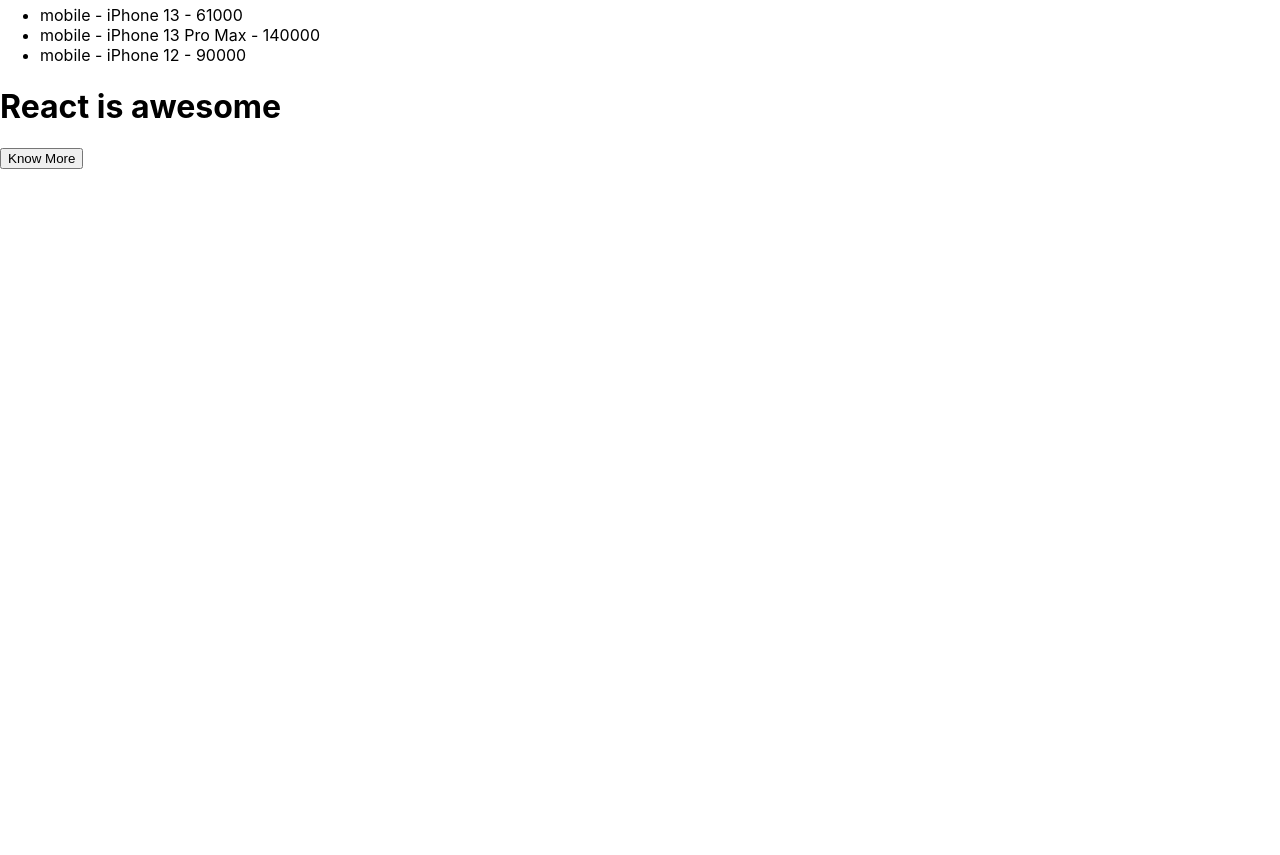
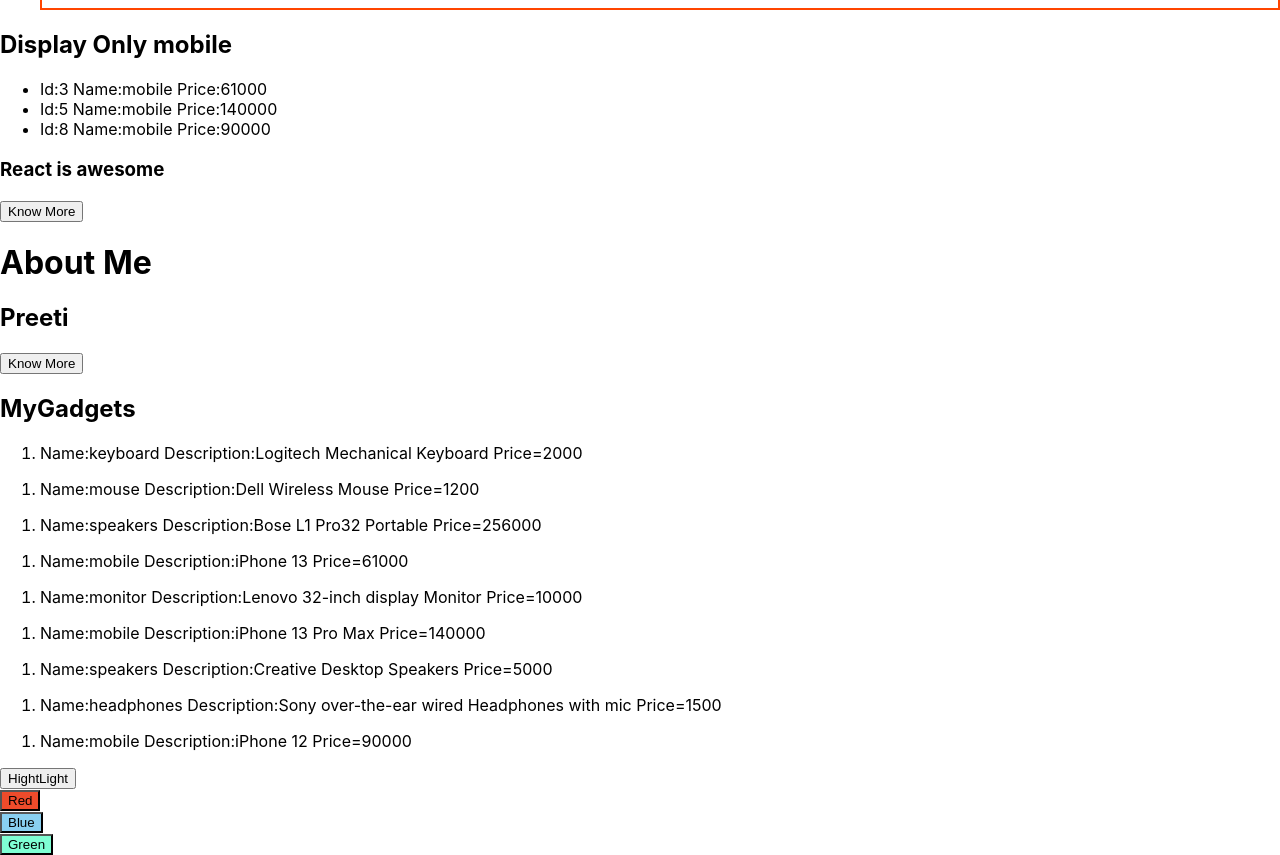
Before and after one commit to RakeshRanjanUIDeveloper/React-Ocean, a React (Create React App) app in the folder neog-practice-app/: page / in a window 1280 px wide. Shown: the part 337-1192 px from the top of the page. Before the commit the page ends 800 px from the top, so only its background shows below. Built offline with nearby package versions, Linux system fonts and the light colour scheme.

Commit message:
react-Question&Answers

```diff
--- a/neog-practice-app/src/App.js
+++ b/neog-practice-app/src/App.js
@@ -1,18 +1,19 @@
 import './App.css';
-import Article from './practiceset2/Article';
-import Gadgets from './practiceset2/Gadgets';
-import Greeting from './practiceset2/Greeting';
-import Phones from './practiceset2/Phones';
-import Product from './practiceset2/Product';
-import UserProfile from './practiceset2/UserProfile';
-// import About from './Assignment2/About';
-// import Article from './Assignment2/Article';
-// import Gadgets from './Assignment2/Gadgets';
-// import Greeting from './Assignment2/Greeting';
-// import Mobiles from './Assignment2/Mobiles';
-// import MyGadgets from './Assignment2/MyGadgets';
-// import Product from './Assignment2/Product';
-// import UserProfile from './Assignment2/UserProfile';
+// import Article from './practiceset2/Article';
+// import Gadgets from './practiceset2/Gadgets';
+// import Greeting from './practiceset2/Greeting';
+// import Phones from './practiceset2/Phones';
+// import Product from './practiceset2/Product';
+// import UserProfile from './practiceset2/UserProfile';
+import About from './Assignment2/About';
+import Article from './Assignment2/Article';
+import ColorPicker from './Assignment2/ColorPicker';
+import Gadgets from './Assignment2/Gadgets';
+import Greeting from './Assignment2/Greeting';
+import Mobiles from './Assignment2/Mobiles';
+import MyGadgets from './Assignment2/MyGadgets';
+import Product from './Assignment2/Product';
+import UserProfile from './Assignment2/UserProfile';
 // import EmployeeCard from './components/EmployeeCard';
 // import EmployeeDetails from './components/EmployeeDetails';
 
@@ -130,20 +131,21 @@
        {/*<EmployeeCard name="Rakesh" designation="SE" experience="test" />
        <EmployeeDetails />
        <Greeting name='Rakesh'/>
-       <Product name='chair' price='10$'/>
+       <Product name='chair' price='10$'/>*/}
        <UserProfile user={userData}/>
        <Gadgets products={products}/>
        <Mobiles products={electronics}/>
        <Article title={title} content={content}/>
        <About heading={heading} name={name} learning={learning}/>
-       <MyGadgets products={myGadgets}/> */}
+       <MyGadgets products={myGadgets}/>
+       <ColorPicker/>
 
-     <Greeting name="Rakesh" />
+  {/* <Greeting name="Rakesh" />
      <Product name="Mobile" price={50000} />
      <UserProfile user={userData} />
      <Gadgets products={products} />
      <Phones products={electronics} />
-     <Article title={title} content={content} />
+     <Article title={title} content={content} />*/}
     </div>
   );
 }
--- a/neog-practice-app/src/Assignment2/About.js
+++ b/neog-practice-app/src/Assignment2/About.js
@@ -4,7 +4,7 @@
 
     const [toggle,setToggle]=useState(false)
     const showContent=()=>{
-        (toggle?setToggle(false):setToggle(true))
+        setToggle((prev)=>!prev)
     }
 
   return (
--- /dev/null
+++ b/neog-practice-app/src/Assignment2/ColorPicker.js
@@ -0,0 +1,46 @@
+import React, { useState } from 'react';
+
+const ColorPicker = () => {
+  const colors = [
+    { name: 'Red', hex: '#EE4B2B' },
+    { name: 'Blue', hex: '#89CFF0' },
+    { name: 'Green', hex: '#7FFFD4' },
+  ];
+ const [colorVisible,setColorVisible]=useState({})
+
+ const showCode=(color)=>{
+    console.log(colorVisible);
+
+    setColorVisible(()=>({
+
+           ...colorVisible,
+           [color.name]:colorVisible[color.name]?null:color.hex}
+    )
+
+    )
+
+ }
+
+
+  return (
+    <div>
+    {colors.map((color)=>
+        <div>
+    <button style={{backgroundColor:color.hex}} onClick={()=>showCode(color)}>{color.name}</button>
+    <div>{colorVisible[color.name]}</div>
+
+    </div>
+
+    )}
+
+
+
+
+
+
+
+    </div>
+  );
+};
+
+export default ColorPicker;
--- a/neog-practice-app/src/Assignment2/MyGadgets.js
+++ b/neog-practice-app/src/Assignment2/MyGadgets.js
@@ -13,7 +13,8 @@
     <h2>MyGadgets</h2>
     {products.map(({id,name,description,price})=>
     <ol>
-    <li key={id} >Name:{name}  Description:{description} Price={price}</li>
+
+    <li key={id} style={price>50000&&show?highlightstyle:{}} >Name:{name}  Description:{description} Price={price}</li>
    </ol>
 
 
```
Also changed, not shown: 2 other files (tests, documents, lock files or other folders).
